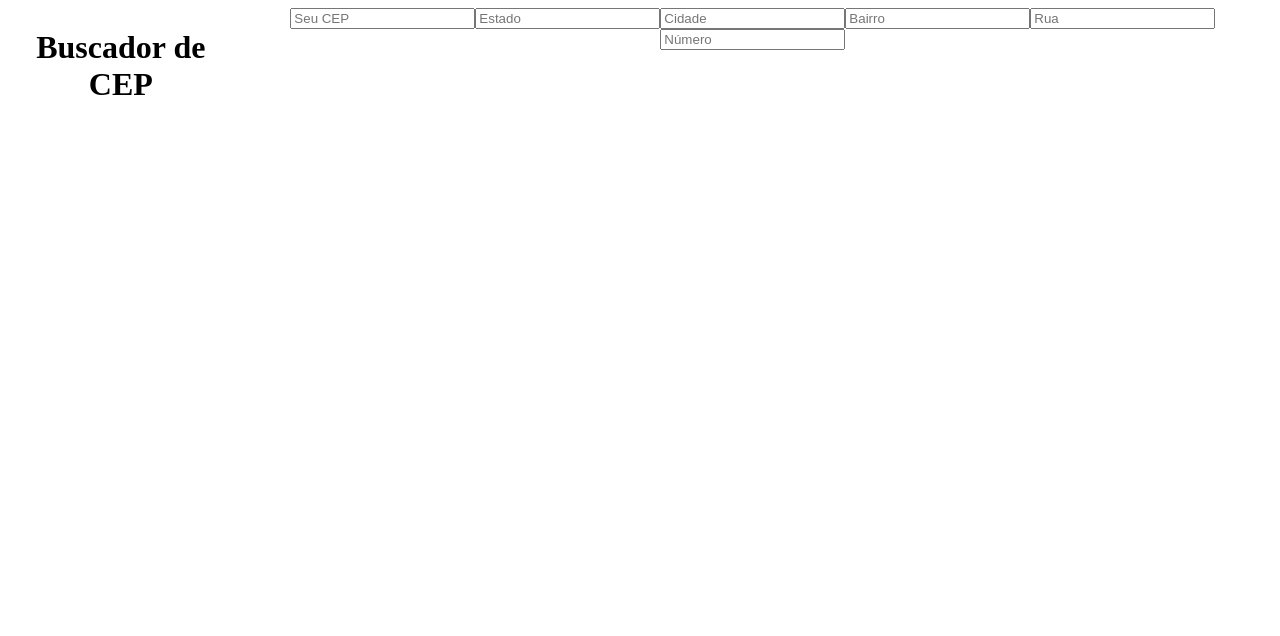
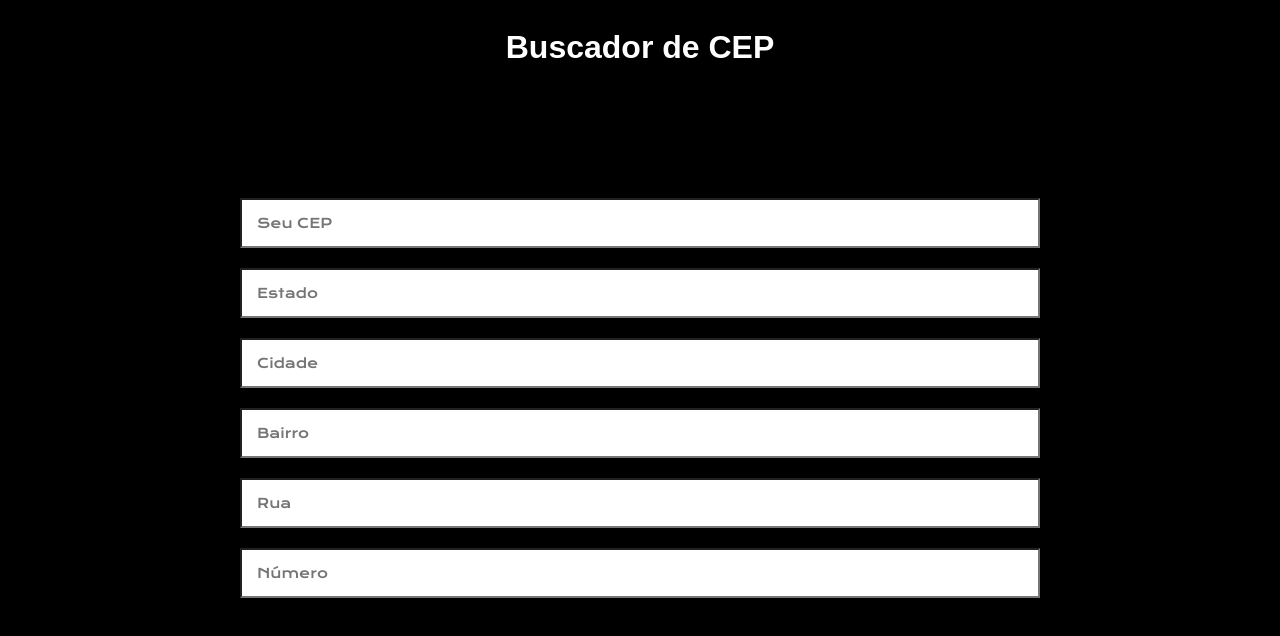
Before and after one commit to xsalles/buscador-cep, a React (Vite) app: page / in a window 1280 px wide. Shown: the top 636 px of the page. Built offline with nearby package versions, Linux system fonts and the light colour scheme; a web font is replaced by a local one.

Commit message:
feat: styles of input and change the background color

```diff
--- a/index.html
+++ b/index.html
@@ -2,7 +2,7 @@
 <html lang="en">
   <head>
     <meta charset="UTF-8" />
-    <link rel="icon" type="image/svg+xml" href="/vite.svg" />
+    <link rel="icon" type="image" href="/src/assets/fundo.jpg" />
     <meta name="viewport" content="width=device-width, initial-scale=1.0" />
     <title>Buscador de CEP</title>
   </head>
--- a/src/App.css
+++ b/src/App.css
@@ -1,10 +1,38 @@
+@import url('https://fonts.googleapis.com/css2?family=Krona+One&display=swap');
+@import url('https://fonts.googleapis.com/css2?family=Krona+One&family=REM:ital,wght@0,100..900;1,100..900&display=swap');
+
+*{
+  box-sizing: border-box;
+
+  background-color: rgb(0, 0, 0);
+}
+
 .title{
   display: flex;
   justify-content: center;
+  margin: 0px 200px;
+  align-items: center;
   text-align: center;
+  color: white;
+  font-family: "REM", sans-serif;
 }
 
-.formulario {
+.itens-form{
+  margin: 110px auto;
+  max-width: 800px;
   display: flex;
-  margin: 0 auto;
+  width: 100%;
+  justify-content: space-around;
+  flex-wrap: wrap;
+  gap: 20px;
+
 }
+
+.itens-form input[type=text] {
+  width: 800px;
+  padding: 15px;
+  gap: 300px;
+  color: black;
+  background-color: white;
+  font-family: "Krona One", sans-serif;
+}
--- a/src/App.jsx
+++ b/src/App.jsx
@@ -1,18 +1,35 @@
 import './App.css'
+import Fundo from './assets/fundo.jpg'
 
 export default function App() {
   return (
+
+    <div className="CEP">
+
       <div className="title">
         <h1>Buscador de CEP</h1>
-      <div className="formulario">
+      </div>
+      <div className="form">
+        <div className="itens-form">
           <form>
             <input placeholder='Seu CEP' type="text" />
+          </form>
+          <form>
             <input placeholder='Estado' type="text" />
+          </form>
+          <form>
             <input placeholder='Cidade' type="text" />
+          </form>
+          <form>
             <input placeholder='Bairro' type="text" />
+          </form>
+          <form>
             <input placeholder='Rua' type="text" />
+          </form>
+          <form>
             <input placeholder='Número' type="text" />
           </form>
+        </div>
       </div>
     </div>
 
```
Also changed, not shown: src/assets/fundo.jpg (added). Lines whose indentation alone changed are shown as unchanged.
